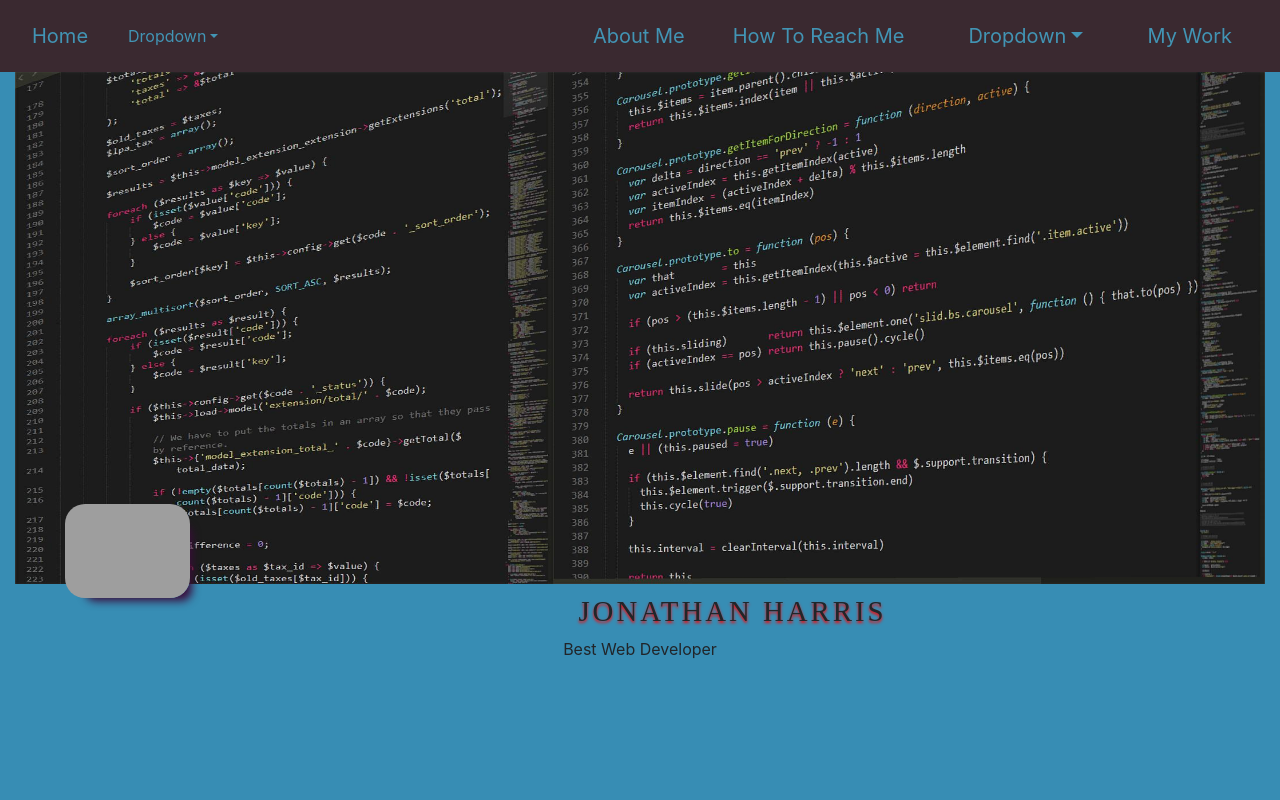
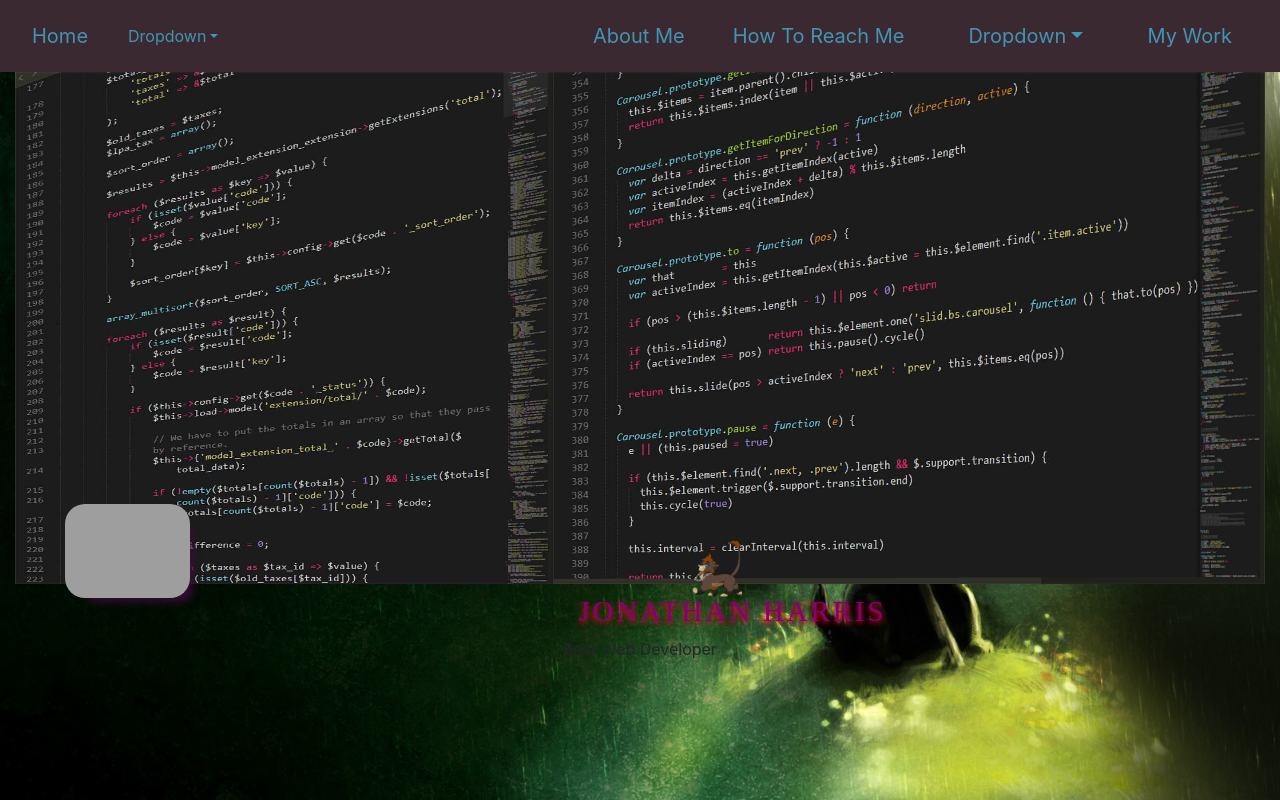
Before and after one commit to yonathanh/lab-portfolio-site, a React (Create React App) app: page / in a window 1280 px wide. Built offline with nearby package versions, Linux system fonts and the light colour scheme; grey boxes are pictures that could not be loaded.

Commit message:
re orginizing and added page

```diff
--- a/src/components/App/App.css
+++ b/src/components/App/App.css
@@ -6,6 +6,10 @@
   background-size: cover; */
   background-color: #378db4;
   height: 100vh;
+
+  background: url("/imgs/toothless.jpg");
+  background-repeat: no-repeat;
+  background-size: cover;
 }
 
 .link,
@@ -192,3 +196,42 @@ h1 {
   z-index: 1;
   margin: 0 auto 100px;
 } */
+
+/* //----- gif animation ------- */
+.main-wrap {
+  position: relative;
+}
+
+.main-gif {
+  position: absolute;
+  width: 60px;
+  bottom: 30px;
+  left: 40%;
+  animation: gifWalk 15s linear infinite;
+}
+
+@keyframes gifWalk {
+  0% {
+    transform: translateX(0) scaleX(-1);
+    opacity: 1;
+  }
+  95% {
+    opacity: 0.8;
+  }
+  100% {
+    transform: translateX(520px) scaleX(-1);
+    opacity: 0;
+  }
+}
+
+@keyframes header {
+  from {
+    color: black;
+    text-shadow: 0 2px 3px green;
+  }
+  to {
+    color: purple;
+    text-shadow: 0 2px 5px red;
+  }
+}
+/* //----- End gif animation ------- */
--- a/src/components/Home/Home.jsx
+++ b/src/components/Home/Home.jsx
@@ -20,7 +20,14 @@ class Home extends Component {
             alt="Profile image"
           />
           <div class="fb-profile-text">
-            <h1>Jonathan Harris</h1>
+            <div className="main-wrap">
+              <img
+                className="main-gif"
+                src="/imgs/linKing.png"
+                alt="main-gif"
+              />
+              <h1 className="main-header">Jonathan Harris</h1>
+            </div>
             <p>Best Web Developer</p>
           </div>
         </div>
```
Also changed, not shown: public/imgs/linKing.png (added), public/imgs/toothless.jpg (added).
